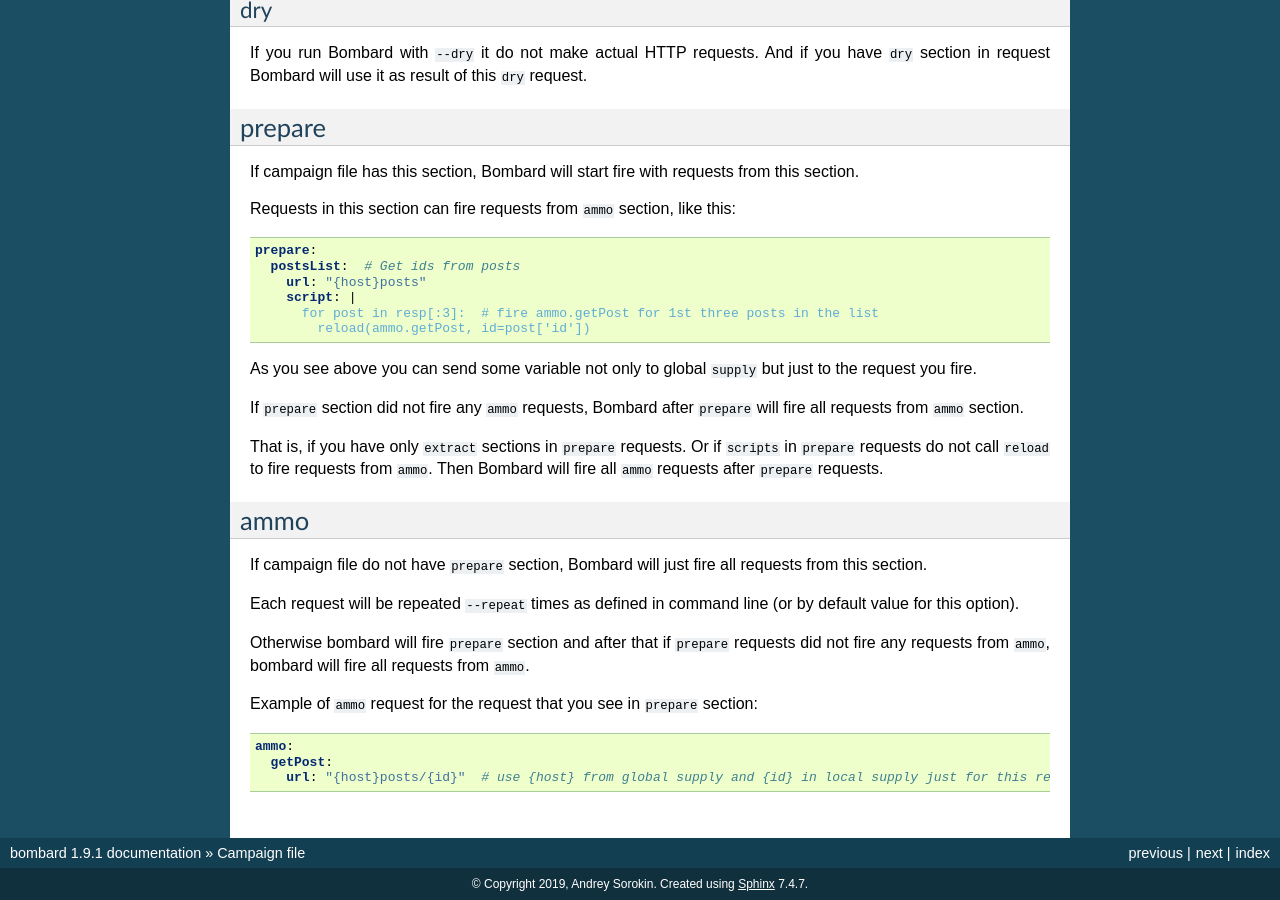
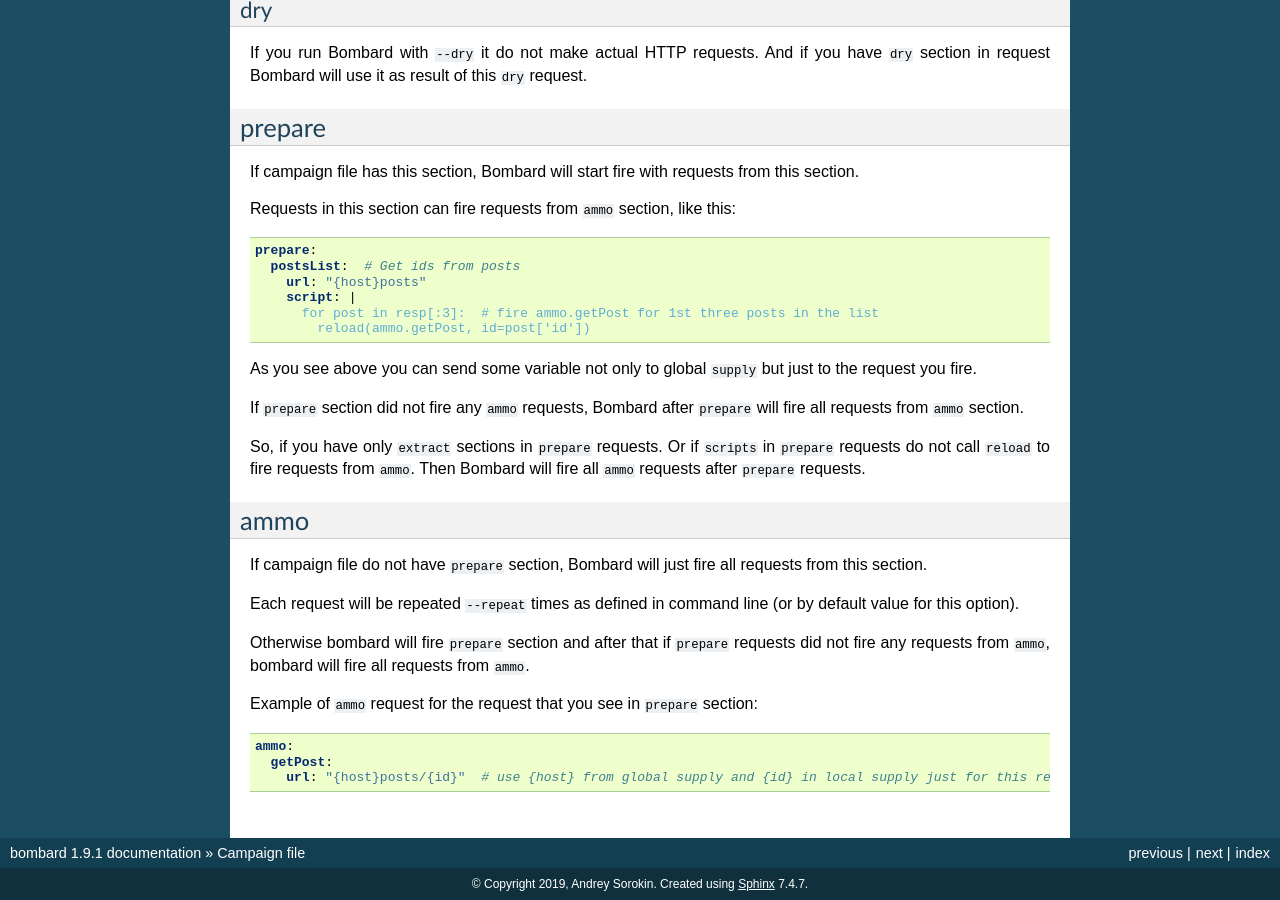
Before and after one commit to andgineer/bombard, a Sphinx documentation site: the page built from docs/campaign.rst, in a window 1280 px wide and 900 px high, scrolled down 1579 px. Built offline with Sphinx 7.4.7, drawn with Linux system fonts in a browser that asks for light colours.

Commit message:
docs proof reading

```diff
--- a/docs/campaign.rst
+++ b/docs/campaign.rst
@@ -130,7 +130,7 @@ but just to the request you fire.
 If ``prepare`` section did not fire any ``ammo`` requests, Bombard after
 ``prepare`` will fire all requests from ``ammo`` section.
 
-That is, if you have only ``extract`` sections in ``prepare`` requests.
+So, if you have only ``extract`` sections in ``prepare`` requests.
 Or if ``scripts`` in ``prepare`` requests do not call ``reload`` to fire
 requests from ``ammo``. Then Bombard will fire all ``ammo`` requests
 after ``prepare`` requests.
```
